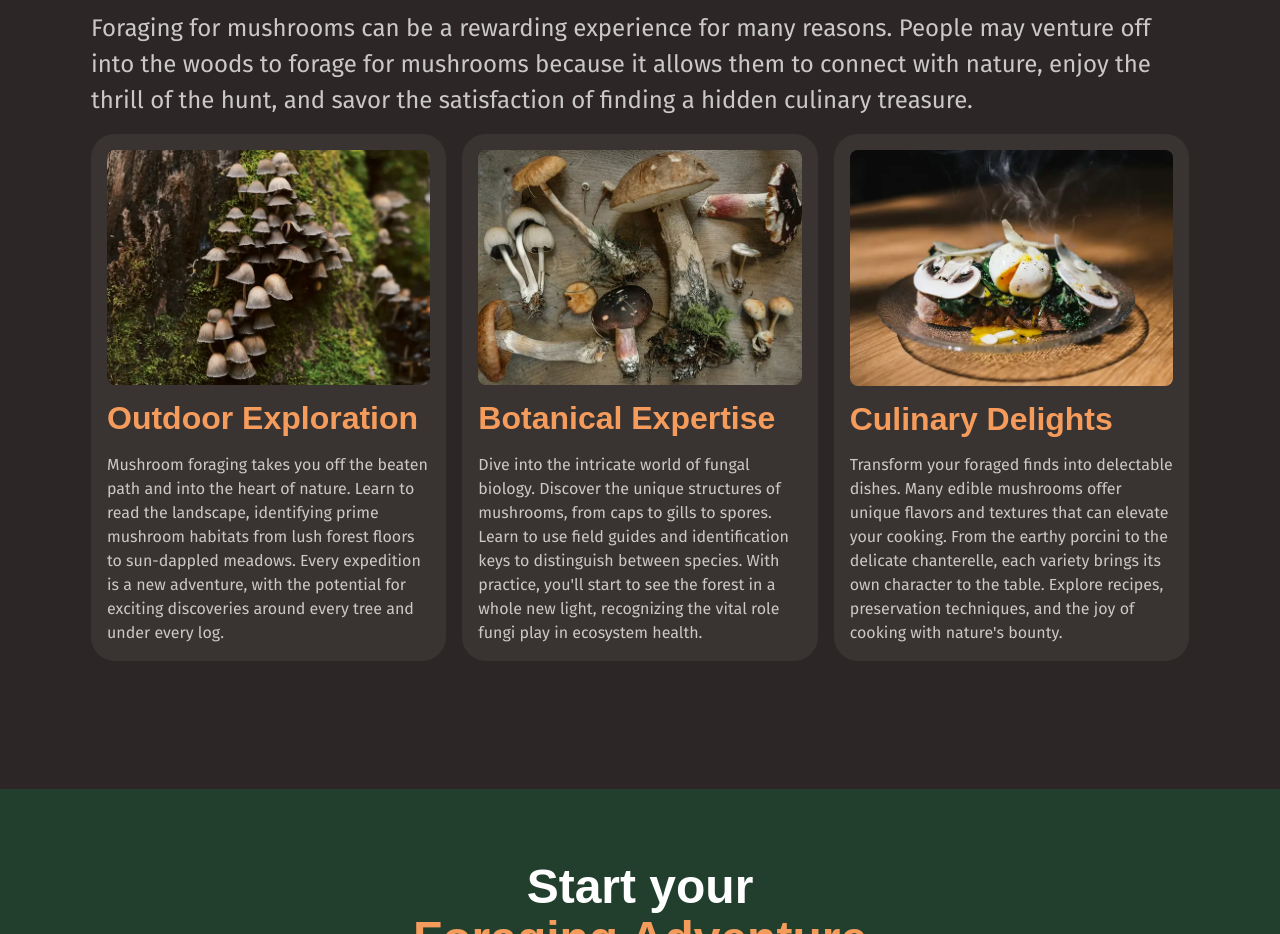
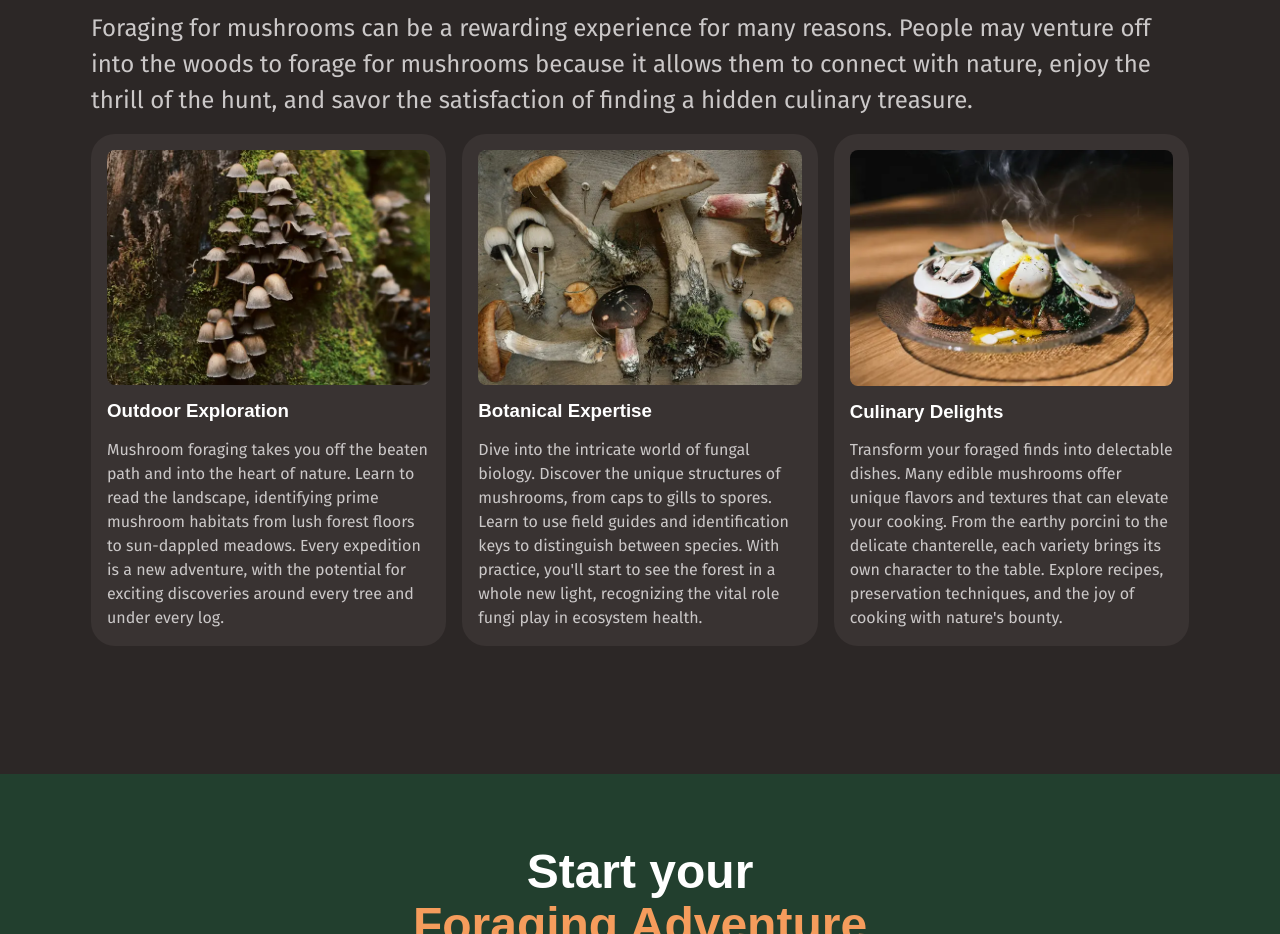
Before and after one commit to Joseadu/fungi, an Angular app: page / in a window 1280 px wide. Shown: the part 880-1814 px from the top of the page. Built offline with nearby package versions, Linux system fonts and the light colour scheme.

Commit message:
cards and grid updated

```diff
--- a/src/styles/utilities/card.css
+++ b/src/styles/utilities/card.css
@@ -1,6 +1,7 @@
 .card {
-    display: grid;
-    gap: var(--spacing-05);
+    display: flex;
+    flex-direction: column;
+    gap: var(--card-gap, var(--spacing-05));
     padding: var(--spacing-05);
     background-color: var(--background-light);
     border-radius: var(--spacing-07);
@@ -9,15 +10,28 @@
         border-radius: var(--border-radius-2);
     }
 
-    h3 {
-        color: var(--text-brand);
-        &[data-text="regular"] {
-            font-size: var(--font-size-heading-sm);
+    .card-title {
+        color: var(--card-title-color, var(--text-brand));
+        font-size: var(--card-title-font-size, var(--font-size-heading-sm));
+    }
+
+    .card-note {
+        margin-block-start: auto;
+        background-color: var(--background-extra-light);
+        padding: var(--spacing-04);
+        border-radius: var(--border-radius-2);
+
+        p {
+            font-size: 14px;
+            font-weight: 400;
+            line-height: 21px;
+            letter-spacing: -10%;
+            color: var(--text-main);
         }
     }
-
-    /* .equal-columns {
-        --card-title-font-size: 1rem;
-        --card-title-color: purple;
-    } */
 }
+.mushroom-guide {
+    --card-title-font-size: var(--font-size-lg);
+    --card-title-color: var(--text-high-contrast);
+    --card-gap: var(--spacing-04);
+}
--- a/src/styles/utilities/grid.css
+++ b/src/styles/utilities/grid.css
@@ -2,3 +2,10 @@
     display: grid;
     gap: 1rem;
 }
+
+.grid-auto-fit {
+    --auto-fit-min-col-size: 270px;
+    display: grid;
+    gap: 1rem;
+    grid-template-columns: repeat(auto-fit, minmax(min(var(--auto-fit-min-col-size), 100%), 1fr));
+}
```
